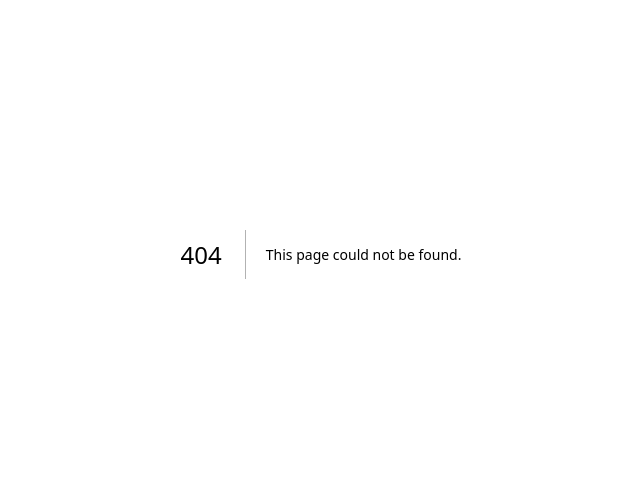
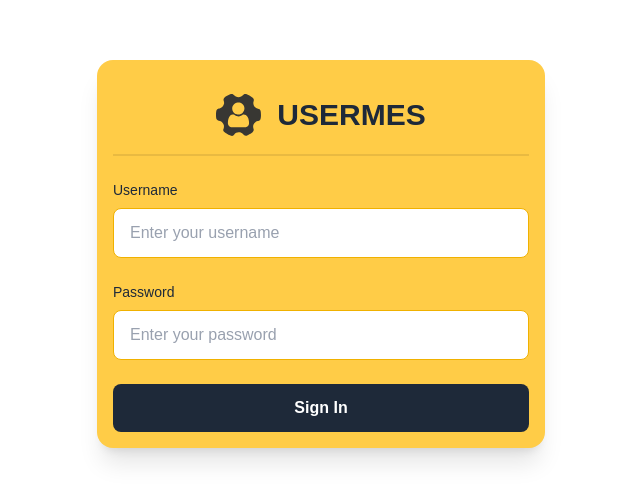
Before and after one commit to davidgaspardev/usermes-web, a Next.js app: page /login in a window 1280 px wide. Before the commit this address had no page. Shown: the part 146-648 px from the top of the page, without its empty margins (319-959 px from the left). Built offline with nearby package versions, Linux system fonts and the light colour scheme.

Commit message:
feat: Add login page with form and backend configuration decoding

```diff
--- /dev/null
+++ b/app/login/page.tsx
@@ -0,0 +1,100 @@
+'use client';
+
+import Image from "next/image";
+import { useSearchParams } from "next/navigation";
+import { useEffect, useState } from "react";
+
+interface BackendConfig {
+  domain: string;
+  companyName: string;
+}
+
+function decodeConfig(encodedConfig: string): BackendConfig | null {
+  try {
+    // Decode URL-safe base64
+    const base64 = encodedConfig.replace(/-/g, '+').replace(/_/g, '/');
+    const jsonString = atob(base64);
+    return JSON.parse(jsonString);
+  } catch (error) {
+    console.error('Failed to decode config:', error);
+    return null;
+  }
+}
+
+export default function LoginPage() {
+  const searchParams = useSearchParams();
+  const [config, setConfig] = useState<BackendConfig | null>(null);
+
+  useEffect(() => {
+    const configParam = searchParams.get('config');
+    if (configParam) {
+      const decoded = decodeConfig(configParam);
+      setConfig(decoded);
+    }
+  }, [searchParams]);
+
+  return (
+    <div className="flex min-h-screen items-center justify-center bg-white">
+      <div className="w-full max-w-md">
+        <div className="bg-primary rounded-2xl shadow-xl p-4">
+          {/* Header with Logo and Name */}
+          <div className="flex flex-row items-center justify-center gap-4 h-20 border-b-2 border-[#00000016] mb-6">
+            <Image
+              src="/icons/usermes.svg"
+              alt="Usermes logo"
+              width={45}
+              height={45}
+              priority
+            />
+            <h1 className="text-3xl font-bold text-gray-800 uppercase">
+              Usermes
+            </h1>
+          </div>
+
+          {/* Login Form */}
+          <form className="space-y-6">
+            <div>
+              <label htmlFor="username" className="block text-sm font-medium text-gray-800 mb-2">
+                Username
+              </label>
+              <input
+                id="username"
+                type="text"
+                className="w-full px-4 py-3 rounded-lg border border-yellow-500 bg-white text-gray-800 placeholder-gray-400 focus:outline-none focus:ring-2 focus:ring-yellow-600 focus:border-transparent"
+                placeholder="Enter your username"
+              />
+            </div>
+
+            <div>
+              <label htmlFor="password" className="block text-sm font-medium text-gray-800 mb-2">
+                Password
+              </label>
+              <input
+                id="password"
+                type="password"
+                className="w-full px-4 py-3 rounded-lg border border-yellow-500 bg-white text-gray-800 placeholder-gray-400 focus:outline-none focus:ring-2 focus:ring-yellow-600 focus:border-transparent"
+                placeholder="Enter your password"
+              />
+            </div>
+
+            <button
+              type="submit"
+              className="w-full bg-gray-800 text-white py-3 rounded-lg font-semibold hover:bg-gray-900 transition-colors focus:outline-none focus:ring-2 focus:ring-gray-700 focus:ring-offset-2 focus:ring-offset-yellow-400"
+            >
+              Sign In
+            </button>
+          </form>
+
+          {/* Debug info - remove in production */}
+          {config && (
+            <div className="mt-4 p-3 bg-white/50 rounded-lg text-xs">
+              <p className="font-semibold text-gray-700">Backend Config:</p>
+              <p className="text-gray-600">Domain: {config.domain}</p>
+              <p className="text-gray-600">Company: {config.companyName}</p>
+            </div>
+          )}
+        </div>
+      </div>
+    </div>
+  );
+}
```
